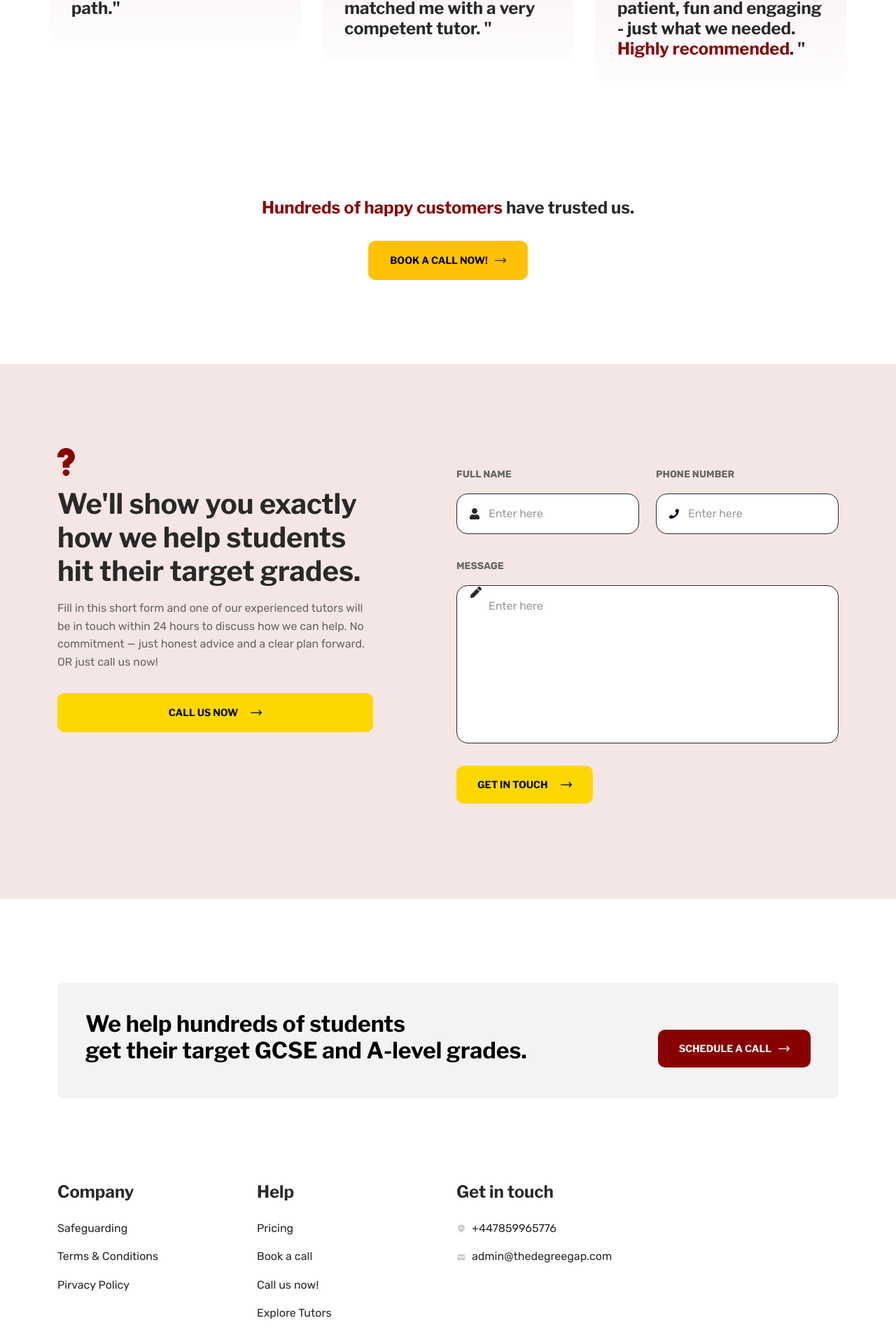
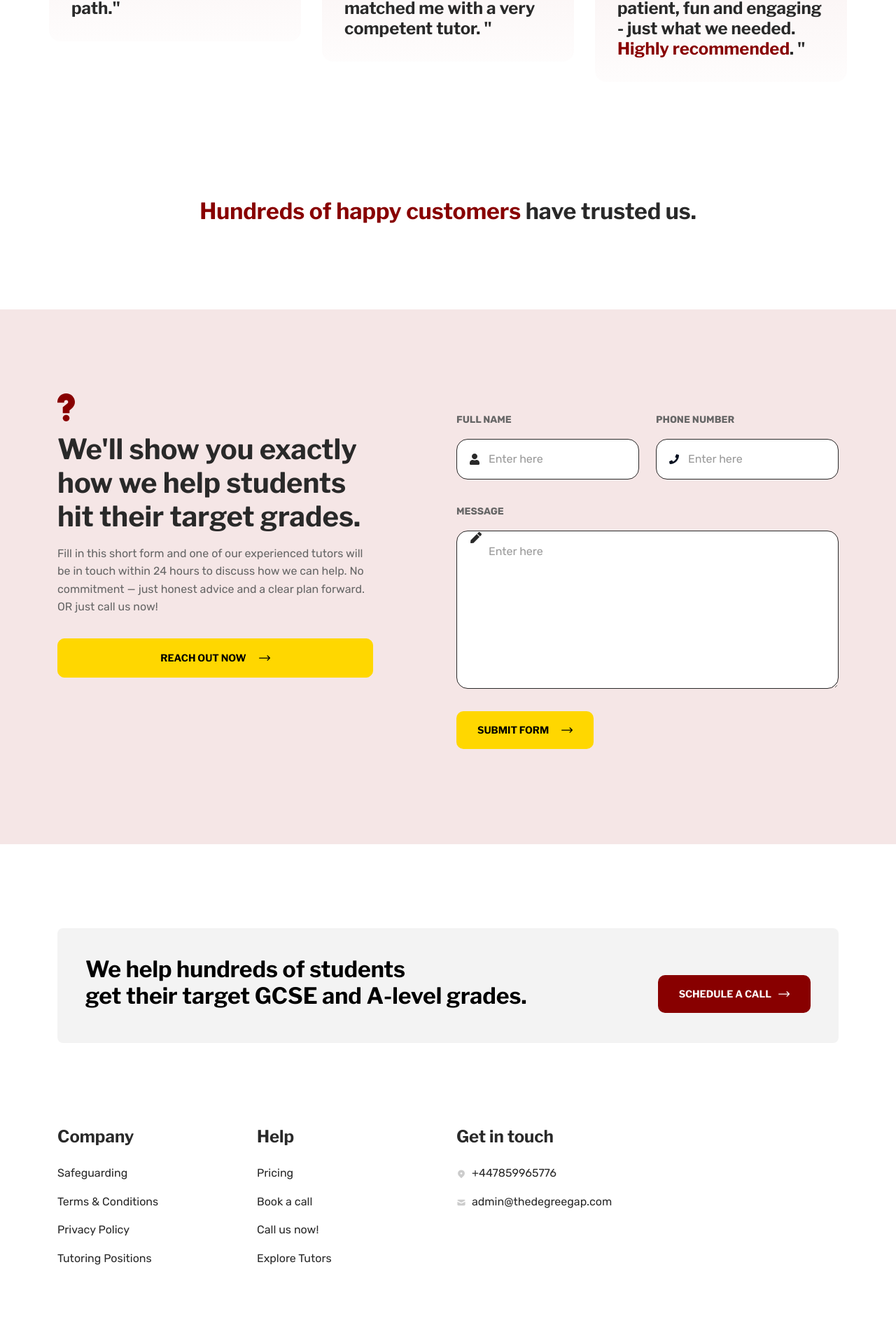
Before and after one commit to Harrygodfrey132/final-landing-page, a Next.js app: page /services in a window 1280 px wide. Shown: the part 5037-6957 px from the top of the page at 70% size. Built offline with nearby package versions, Linux system fonts and the light colour scheme.

Commit message:
Update various components and sections

```diff
--- a/components/layout/MobileMenu.tsx
+++ b/components/layout/MobileMenu.tsx
@@ -59,7 +59,7 @@ export default function MobileMenu({ isMobileMenu, handleMobileMenu }: MobileMen
                                             <Link href="#">Subjects</Link>
                                             <ul className="sub-menu" style={{ display: `${isAccordion == 1 ? "block" : "none"}` }}>
                                                 <li>
-                                                    <Link href="/services">GCSE Maths</Link>
+                                                    <Link href="https://www.thedegreegap.com/teachers/languages/GCSE-Maths">GCSE Maths</Link>
                                                 </li>
                                                 <li>
                                                     <Link href="https://www.thedegreegap.com/teachers/languages/GCSE-English">GCSE English</Link>
--- a/components/layout/footer/Footer.tsx
+++ b/components/layout/footer/Footer.tsx
@@ -40,7 +40,10 @@ export default function Footer() {
                                             <p className="hover-effect-1 text-dark">Terms &amp; Conditions</p>
                                         </Link>
                                         <Link href="https://www.thedegreegap.com/privacy-policy">
-                                            <p className="hover-effect-1 text-dark ">Pirvacy Policy</p>
+                                            <p className="hover-effect-1 text-dark ">Privacy Policy</p>
+                                        </Link>
+                                        <Link href="https://www.thedegreegap.com/apply-to-teach">
+                                            <p className="hover-effect-1 text-dark ">Tutoring Positions</p>
                                         </Link>
                                     </div>
                                 </div>
--- a/components/sections/home/Section3.tsx
+++ b/components/sections/home/Section3.tsx
@@ -39,7 +39,7 @@ export default function Section3() {
                                         </div>
                                     </div>
                                     <h6 className="mt-6 mb-3">GCSE Tutoring</h6>
-                                    <p className="mb-5">75% of our students improve by up to three grades. Join our successful students achieving top grades (7-9).</p>
+                                    <p className="mb-5">75% of students improve by up to three grades with tutoring. Join successful students achieving top grades (7-9).</p>
                                     <span className="link text-uppercase btn-text d-block">
                                         Talk to us about GCSEs
                                     </span>
--- a/components/sections/home/Section4.tsx
+++ b/components/sections/home/Section4.tsx
@@ -17,8 +17,8 @@ export default function Section4() {
                         </div>
                         <div className="col-lg-6 col-md-12 order-2 ">
                             <span className="text-dark btn-text rounded-3 border border-primary px-2 py-1 bg-white">core features</span>
-                            <h2 className="text-dark my-3">A platform specially built for GCSE and A-levels</h2>
-                            <p className="pb-4">We have designed the platform with the needs of tutors in mind. We have a range of features that make it easy to manage your business.</p>
+                            <h2 className="text-dark my-3">A platform built by tutors for GCSE and A-level tutoring </h2>
+                            <p className="pb-4">We have designed the platform with the needs of tutors and studentsin mind. We have a range of features that make it easy to conduct GCSE and A-level tutoring.</p>
                             <div className="d-flex align-items-center mb-3">
                                 <svg className="fill-primary" xmlns="http://www.w3.org/2000/svg" width={18} height={18} viewBox="0 0 18 18" fill="none">
                                     <g clipPath="url(#clip0_349_1177)">
@@ -42,7 +42,7 @@ export default function Section4() {
                                 <p className="text-dark mb-1 ms-2"> Easy to use chat functionality allows for quick communication with tutors</p>
                             </div>
                             <a href="tel: +447859965776" className="btn btn-warning mt-4">
-                                <span>get in touch</span>
+                                <span>explore more</span>
 
                             </a>
                         </div>
--- a/components/sections/home/Section7.tsx
+++ b/components/sections/home/Section7.tsx
@@ -184,19 +184,9 @@ export default function Section7() {
                         {/* Swiper JS */}
                     </div>
                     <div className="row text-center justify-content-center mt-7">
-                        <h6 className="text-primary mb-0">
+                        <h5 className="text-primary mb-0">
                         Hundreds of happy customers <span className="text-dark"> have trusted us.</span>
-                        </h6>
-                        <div>
-                            <Link href="https://www.cal.com/thedegreegap/15min" className="btn btn-warning mt-5">
-                                <span>Book a call now!</span>
-                                <svg xmlns="http://www.w3.org/2000/svg" width={16} height={16} viewBox="0 0 16 16" fill="none">
-                                    <g clipPath="url(#clip0_816_117)">
-                                        <path d="M15.8167 7.55759C15.8165 7.5574 15.8163 7.55719 15.8161 7.557L12.5504 4.307C12.3057 4.06353 11.91 4.06444 11.6665 4.30912C11.423 4.55378 11.4239 4.9495 11.6686 5.193L13.8612 7.375H0.625C0.279813 7.375 0 7.65481 0 8C0 8.34519 0.279813 8.625 0.625 8.625H13.8612L11.6686 10.807C11.4239 11.0505 11.423 11.4462 11.6665 11.6909C11.91 11.9356 12.3058 11.9364 12.5504 11.693L15.8162 8.443C15.8163 8.44281 15.8165 8.44259 15.8167 8.4424C16.0615 8.19809 16.0607 7.80109 15.8167 7.55759Z" fill="#292929" />
-                                    </g>
-                                </svg>
-                            </Link>
-                        </div>
+                        </h5>
                     </div>
                 </div>
             </section>
--- a/components/sections/home/Section8.tsx
+++ b/components/sections/home/Section8.tsx
@@ -18,7 +18,7 @@ export default function Section8() {
                             <p className="text-anime-style-1">Fill in this short form and one of our experienced tutors will be in touch within 24 hours to discuss how we can help. No commitment — just honest advice and a clear plan forward. OR just call us now!</p>
                             <div>
                                 <Link href="tel:+447986975776" className="btn btn-outline-dark mt-5 d-flex align-items-center" style={{ backgroundColor: 'gold', color: 'black', borderColor: 'gold' }}>
-                                    <span style={{ color: 'black' }}>Call us now</span>
+                                    <span style={{ color: 'black' }}>Reach out now</span>
                                     <svg xmlns="http://www.w3.org/2000/svg" width={16} height={16} viewBox="0 0 16 16" fill="none" className="ms-2">
                                         <g clipPath="url(#clip0_816_117)">
                                             <path d="M15.8167 7.55759C15.8165 7.5574 15.8163 7.55719 15.8161 7.557L12.5504 4.307C12.3057 4.06353 11.91 4.06444 11.6665 4.30912C11.423 4.55378 11.4239 4.9495 11.6686 5.193L13.8612 7.375H0.625C0.279813 7.375 0 7.65481 0 8C0 8.34519 0.279813 8.625 0.625 8.625H13.8612L11.6686 10.807C11.4239 11.0505 11.423 11.4462 11.6665 11.6909C11.91 11.9356 12.3058 11.9364 12.5504 11.693L15.8162 8.443C15.8163 8.44281 15.8165 8.44259 15.8167 8.4424C16.0615 8.19809 16.0607 7.80109 15.8167 7.55759Z" fill="black" />
@@ -50,7 +50,7 @@ export default function Section8() {
                                     </div>
                                     <div className="col-12 mt-5">
                                         <button aria-label="get in touch" className="btn btn-primary d-flex align-items-center" type="submit" style={{ backgroundColor: 'gold', color: 'black', borderColor: 'gold' }}>
-                                            <span style={{ color: 'black' }}>get in touch</span>
+                                            <span style={{ color: 'black' }}>submit form</span>
                                             <svg xmlns="http://www.w3.org/2000/svg" width={16} height={16} viewBox="0 0 16 16" fill="none" className="ms-2">
                                                 <g clipPath="url(#clip0_886_362)">
                                                     <path d="M15.8167 7.55759C15.8165 7.5574 15.8163 7.55719 15.8161 7.557L12.5504 4.307C12.3057 4.06353 11.91 4.06444 11.6665 4.30912C11.423 4.55378 11.4239 4.9495 11.6686 5.193L13.8612 7.375H0.625C0.279813 7.375 0 7.65481 0 8C0 8.34519 0.279813 8.625 0.625 8.625H13.8612L11.6686 10.807C11.4239 11.0505 11.423 11.4462 11.6665 11.6909C11.91 11.9356 12.3058 11.9364 12.5504 11.693L15.8162 8.443C15.8163 8.44281 15.8165 8.44259 15.8167 8.4424C16.0615 8.19809 16.0607 7.80109 15.8167 7.55759Z" fill="black" />
```
Also changed, not shown: components/sections/customer/Section2.tsx (+1 -10 lines), components/sections/home/Section5.tsx (+9 -0 lines), 2 other files (tests, documents, lock files or other folders).
